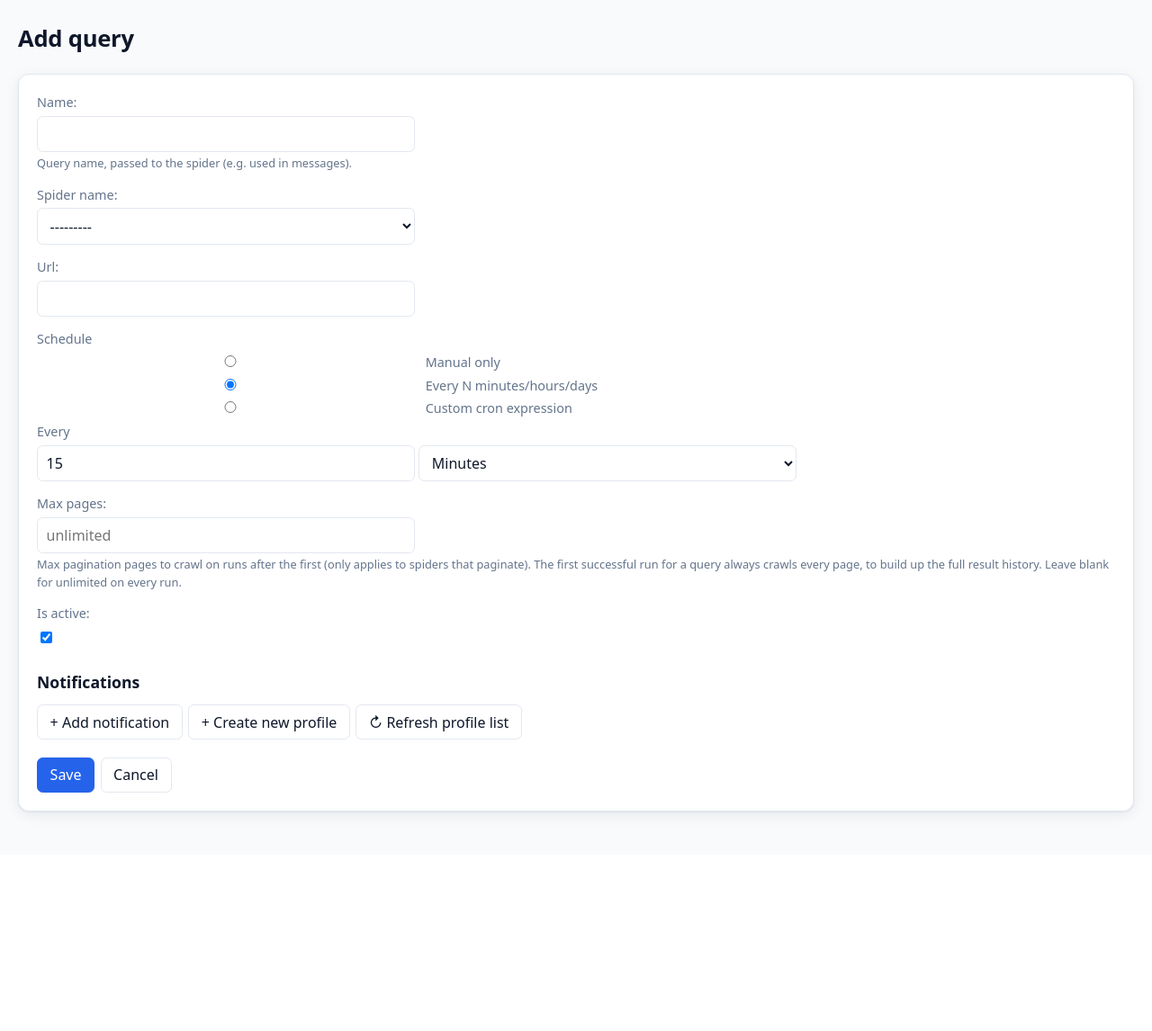
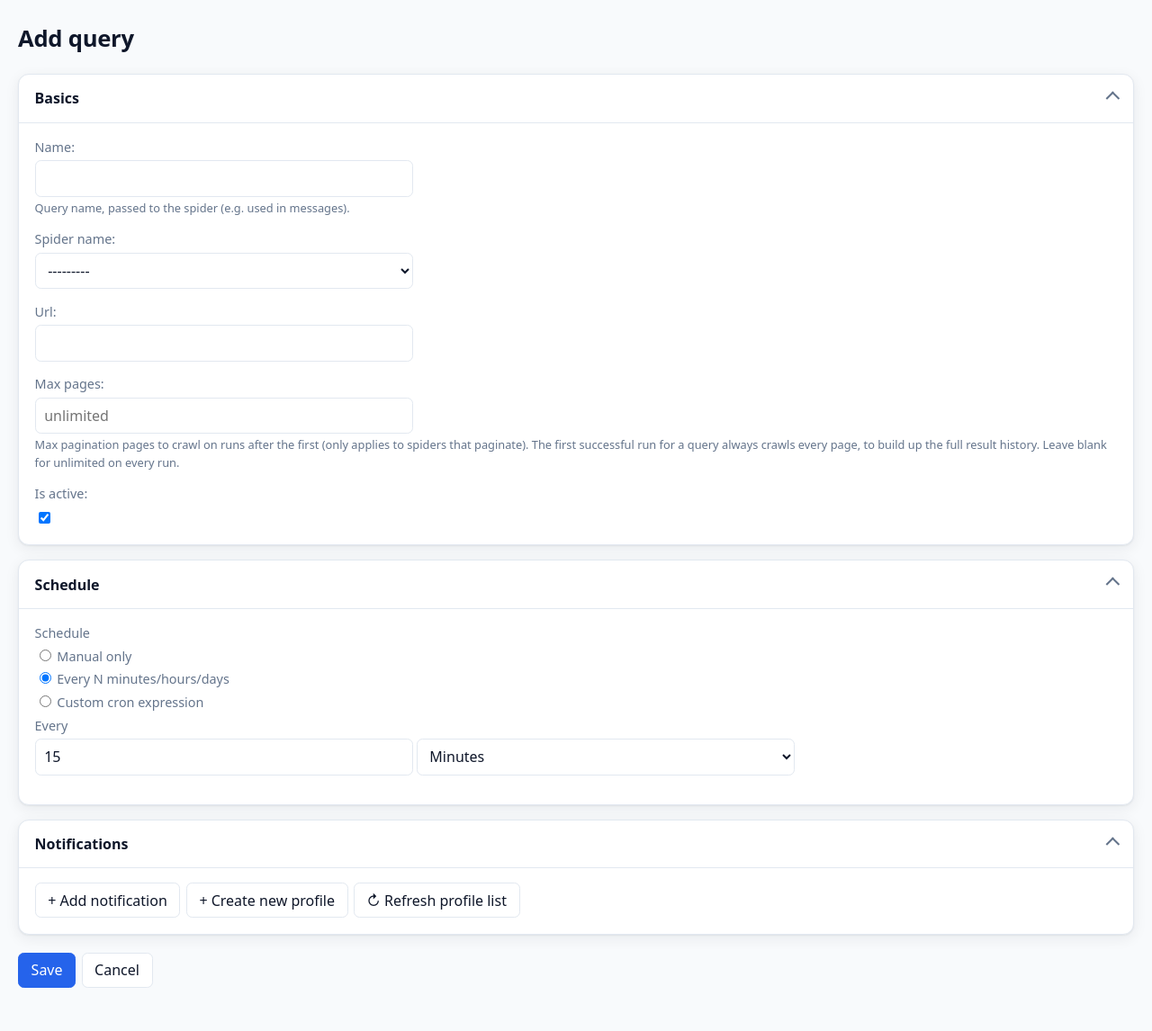
Before and after one commit to jprevc/listing-watch, a Django app: page /queries/new/ in a window 1280 px wide. Shown: the part 69-1215 px from the top of the page at 90% size. Before the commit the page ends 978 px from the top, so only its background shows below. Run offline with Django 5.2, Linux system fonts and the light colour scheme; the visitor is signed in with stand-in values (Sample User, id 1); some libraries are stand-ins or nearby versions.

Commit message:
Regroup query form into collapsible sections
The 207-line query form was one flat list of fields plus a
notifications block. It's now three collapsible <details> sections
(Basics, Schedule, Notifications) via a new .form-section component,
all open by default so editing/validation errors stay visible, but
collapsible to cut scroll when only touching one part.

All existing IDs/classes the form's vanilla JS depends on
(schedule-mode-choices, schedule-simple/advanced-fields,
notif-row-extra, add-notification-btn, refresh-profiles-btn, etc.)
are unchanged, so the schedule-mode toggle, interval bounds,
notification add/remove, and profile-refresh logic all keep working
as-is -- verified via Playwright (no console errors, correct
show/hide behavior) plus the existing Django test suite (60 passed).

Also fixes a pre-existing bug uncovered while testing this section:
input[type="radio"] had no width:auto exception (only checkboxes
did), so the schedule-mode radios rendered full-width/off-center.

Co-Authored-By: Claude Sonnet 5 <noreply@anthropic.com>

```diff
--- /dev/null
+++ b/webui/crawler_manager/templates/crawler_manager/_form_field.html
@@ -0,0 +1,6 @@
+<p>
+    {{ field.label_tag }}
+    {{ field }}
+    {{ field.errors }}
+    {% if field.help_text %}<span class="helptext">{{ field.help_text }}</span>{% endif %}
+</p>
--- a/webui/crawler_manager/templates/crawler_manager/query_form.html
+++ b/webui/crawler_manager/templates/crawler_manager/query_form.html
@@ -2,17 +2,28 @@
 {% block title %}{% if query %}Edit query{% else %}Add query{% endif %}{% endblock %}
 {% block content %}
 <h1>{% if query %}Edit query: {{ query.name }}{% else %}Add query{% endif %}</h1>
-<div class="card">
 <form method="post">
     {% csrf_token %}
     {{ spider_item_fields|json_script:"spider-item-fields" }}
 
-        {% for field in form %}
-            {% if field.name == "schedule_mode" %}
+    <details class="form-section" open>
+        <summary>Basics</summary>
+        <div class="form-section-body">
+            {% include "crawler_manager/_form_field.html" with field=form.name %}
+            {% include "crawler_manager/_form_field.html" with field=form.spider_name %}
+            {% include "crawler_manager/_form_field.html" with field=form.url %}
+            {% include "crawler_manager/_form_field.html" with field=form.max_pages %}
+            {% include "crawler_manager/_form_field.html" with field=form.is_active %}
+        </div>
+    </details>
+
+    <details class="form-section" open>
+        <summary>Schedule</summary>
+        <div class="form-section-body">
             <div class="field">
                 <label>Schedule</label>
-                <div id="schedule-mode-choices">{{ field }}</div>
-                {{ field.errors }}
+                <div id="schedule-mode-choices">{{ form.schedule_mode }}</div>
+                {{ form.schedule_mode.errors }}
             </div>
             <p id="schedule-simple-fields">
                 <label for="{{ form.interval_value.id_for_label }}">Every</label>
@@ -27,18 +38,12 @@
                 {{ form.cron_schedule.errors }}
                 <span class="helptext">{{ form.cron_schedule.help_text }}</span>
             </p>
-            {% elif field.name == "interval_value" or field.name == "interval_unit" or field.name == "cron_schedule" %}
-            {% else %}
-            <p>
-                {{ field.label_tag }}
-                {{ field }}
-                {{ field.errors }}
-                {% if field.help_text %}<span class="helptext">{{ field.help_text }}</span>{% endif %}
-            </p>
-            {% endif %}
-        {% endfor %}
+        </div>
+    </details>
 
-        <h2>Notifications</h2>
+    <details class="form-section" open>
+        <summary>Notifications</summary>
+        <div class="form-section-body">
             {{ formset.management_form }}
             {% for nf in formset %}
             <div class="card notif-row {% if nf.is_blank_extra %}notif-row-extra{% endif %}"
@@ -72,18 +77,19 @@
             </div>
             {% endfor %}
 
-        <div class="btn-row" style="margin-bottom: 1rem;">
+            <div class="btn-row">
                 <button type="button" id="add-notification-btn" class="btn">+ Add notification</button>
                 <a class="btn" href="{% url 'profile_create' %}" target="_blank" rel="noopener">+ Create new profile</a>
                 <button type="button" id="refresh-profiles-btn" class="btn" title="Pick up a profile just created in another tab">↻ Refresh profile list</button>
             </div>
+        </div>
+    </details>
 
     <div class="btn-row" style="margin-top: 1.25rem;">
         <button class="btn btn-primary" type="submit">Save</button>
         <a class="btn" href="{% url 'query_list' %}">Cancel</a>
     </div>
 </form>
-</div>
 
 <script>
 (function () {
--- a/webui/templates/base.html
+++ b/webui/templates/base.html
@@ -303,7 +303,7 @@
             max-width: 420px;
             transition: border-color 0.15s ease, box-shadow 0.15s ease;
         }
-        input[type="checkbox"] { width: auto; }
+        input[type="checkbox"], input[type="radio"] { width: auto; }
 
         .btn {
             display: inline-block;
@@ -446,6 +446,45 @@
         }
 
         .empty { color: var(--text-muted); padding: 1.5rem; text-align: center; }
+
+        /* --- Collapsible form sections --- */
+        .form-section {
+            background: var(--bg-elevated);
+            border: 1px solid var(--border);
+            border-radius: var(--radius);
+            box-shadow: var(--shadow);
+            margin-bottom: 1rem;
+        }
+        .form-section > summary {
+            cursor: pointer;
+            list-style: none;
+            display: flex;
+            align-items: center;
+            justify-content: space-between;
+            padding: 0.9rem 1.1rem;
+            font-weight: 600;
+            font-size: 1rem;
+            user-select: none;
+        }
+        .form-section > summary::-webkit-details-marker { display: none; }
+        .form-section > summary::after {
+            content: "";
+            width: 0.55rem;
+            height: 0.55rem;
+            border-right: 2px solid var(--text-muted);
+            border-bottom: 2px solid var(--text-muted);
+            transform: rotate(45deg);
+            transition: transform 0.15s ease;
+            flex-shrink: 0;
+        }
+        .form-section[open] > summary::after { transform: rotate(-135deg); }
+        .form-section > summary:hover { color: var(--accent); }
+        .form-section .form-section-body {
+            padding: 0.25rem 1.1rem 1.1rem;
+            border-top: 1px solid var(--border);
+            padding-top: 1rem;
+        }
+        .form-section .form-section-body > p:last-child { margin-bottom: 0; }
     </style>
 </head>
 <body>
```
Lines whose indentation alone changed are shown as unchanged.
